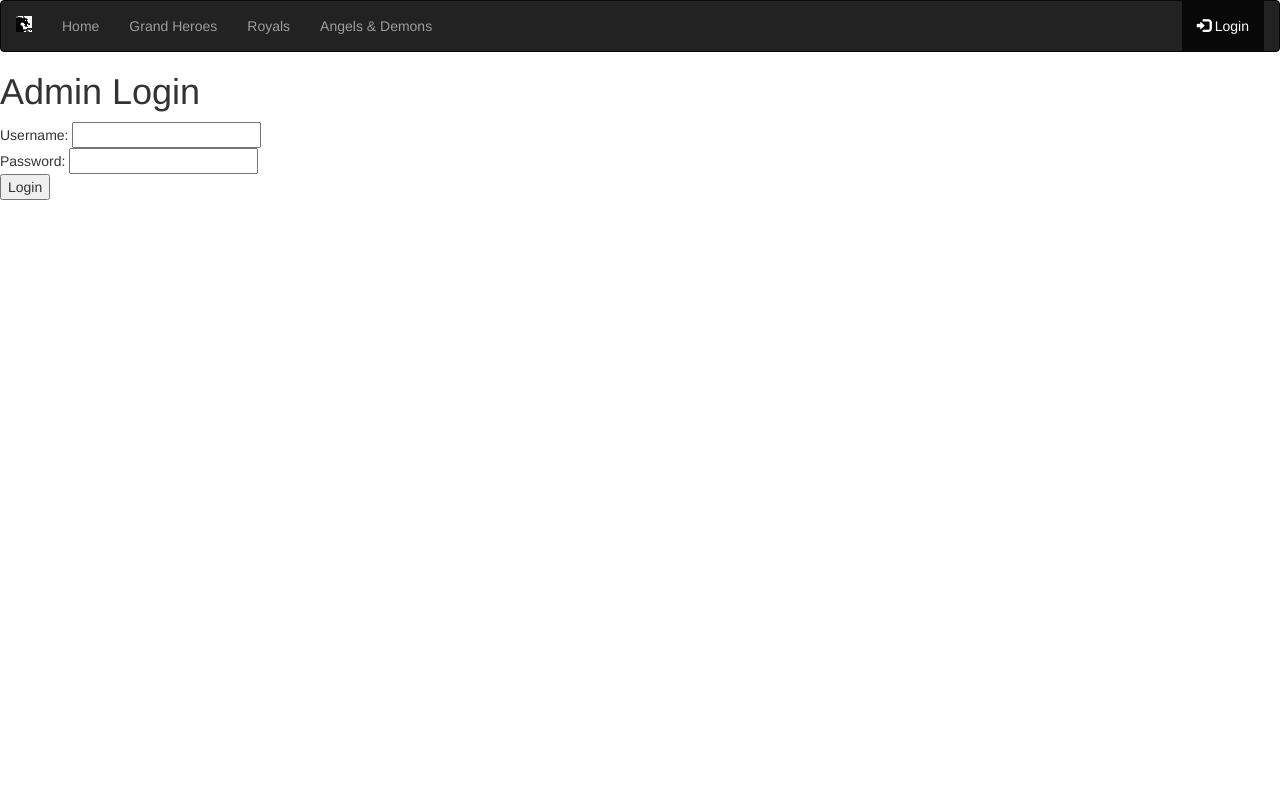
After one commit to IceCube1333/cst336, a PHP site: page /adminLogin.php in a window 1280 px wide. The commit adds this page. Shown: the top 785 px of the page. Run offline with PHP 8.4, Linux system fonts and the light colour scheme; some libraries are stand-ins or nearby versions.

Commit message:
user login and out works

```diff
--- /dev/null
+++ b/adminLogin.php
@@ -0,0 +1,97 @@
+<?php
+session_start();
+function loginProcess() {
+    if (isset($_POST['loginForm'])) {  //checks if form has been submitted
+
+        include 'database.php';
+        $conn = getDatabaseConnection();
+
+            $username = $_POST['username'];
+            $password = sha1($_POST['password']);
+
+            $sql = "SELECT *
+                    FROM users
+                    WHERE username = :username
+                    AND   password = :password";
+
+            $namedParameters = array();
+            $namedParameters[':username'] = $username;
+            $namedParameters[':password'] = $password;
+
+            $stmt = $conn->prepare($sql);
+            $stmt->execute($namedParameters);
+            $record = $stmt->fetch();
+
+            if (empty($record)) {
+
+                echo "<span>Wrong Username or password</span>";
+
+            } else {
+
+
+                $_SESSION['username'] = $record['username'];
+                $_SESSION['adminName'] = $record['firstname'] . " ". $record['lastname'];
+               //echo $record['firstName'];
+               header("Location: admin.php"); //redirecting to admin.php
+
+            }
+           // print_r($record);
+    }
+}
+?>
+
+
+<html>
+    <head>
+        <title>DND Gatcha</title>
+        <meta charset="utf-8">
+        <meta name="viewport" content="width=device-width, initial-scale=1">
+        <link rel="stylesheet" href="css/style.css" type="text/css" />
+        <link rel="stylesheet" href="https://maxcdn.bootstrapcdn.com/bootstrap/3.3.7/css/bootstrap.min.css">
+        <script src="https://ajax.googleapis.com/ajax/libs/jquery/3.2.1/jquery.min.js"></script>
+        <script src="https://maxcdn.bootstrapcdn.com/bootstrap/3.3.7/js/bootstrap.min.js"></script>
+        <link rel="icon" href="favicon/favicon.ico" type="image/gif" sizes="16x16">
+    </head>
+
+<body>
+    <nav class="navbar navbar-inverse">
+      <div class="container-fluid">
+        <div class="navbar-header">
+          <button type="button" class="navbar-toggle" data-toggle="collapse" data-target="#myNavbar">
+            <span class="icon-bar"></span>
+            <span class="icon-bar"></span>
+            <span class="icon-bar"></span>
+          </button>
+          <a class="navbar-brand"><img src="favicon/favicon.ico"></a>
+        </div>
+        <div class="collapse navbar-collapse" id="myNavbar">
+          <ul class="nav navbar-nav">
+            <li><a href="index.php">Home</a></li>
+            <li><a href="grandheroes.php">Grand Heroes</a></li>
+            <li><a href="royals.php">Royals</a></li>
+            <li><a href="angels&demons.php">Angels & Demons</a></li>
+          </ul>
+          <ul class="nav navbar-nav navbar-right">
+            <li class="active"><a href="adminLogin.php"><span class="glyphicon glyphicon-log-in"></span> Login</a></li>
+          </ul>
+        </div>
+      </div>
+    </nav>
+
+            <h1> Admin Login </h1>
+
+            <form method="post" id="login">
+
+                Username: <input type="text" name="username"/> <br />
+
+                Password: <input type="password" name="password" /> <br />
+
+                <input type="submit" name="loginForm" value="Login" id="login"/>
+
+            </form>
+
+            <?=loginProcess()?>
+
+
+</body>
+</html>
--- a/angels&demons.php
+++ b/angels&demons.php
@@ -29,7 +29,7 @@
             <li class="active"><a href="angels&demons.php">Angels & Demons</a></li>
           </ul>
           <ul class="nav navbar-nav navbar-right">
-            <li><a href="admin.php"><span class="glyphicon glyphicon-log-in"></span> Login</a></li>
+            <li><a href="adminLogin.php"><span class="glyphicon glyphicon-log-in"></span> Login</a></li>
           </ul>
         </div>
       </div>
--- a/grandheroes.php
+++ b/grandheroes.php
@@ -29,7 +29,7 @@
             <li><a href="angels&demons.php">Angels & Demons</a></li>
           </ul>
           <ul class="nav navbar-nav navbar-right">
-            <li><a href="admin.php"><span class="glyphicon glyphicon-log-in"></span> Login</a></li>
+            <li><a href="adminLogin.php"><span class="glyphicon glyphicon-log-in"></span> Login</a></li>
           </ul>
         </div>
       </div>
--- a/index.php
+++ b/index.php
@@ -29,7 +29,7 @@
             <li><a href="angels&demons.php">Angels & Demons</a></li>
           </ul>
           <ul class="nav navbar-nav navbar-right">
-            <li><a href="admin.php"><span class="glyphicon glyphicon-log-in"></span> Login</a></li>
+            <li><a href="adminLogin.php"><span class="glyphicon glyphicon-log-in"></span> Login</a></li>
           </ul>
         </div>
       </div>
--- a/royals.php
+++ b/royals.php
@@ -29,7 +29,7 @@
             <li><a href="angels&demons.php">Angels & Demons</a></li>
           </ul>
           <ul class="nav navbar-nav navbar-right">
-            <li><a href="admin.php"><span class="glyphicon glyphicon-log-in"></span> Login</a></li>
+            <li><a href="adminLogin.php"><span class="glyphicon glyphicon-log-in"></span> Login</a></li>
           </ul>
         </div>
       </div>
```
Also changed, not shown: admin.php (+6 -14 lines), logout.php (added, +9 -0 lines).
